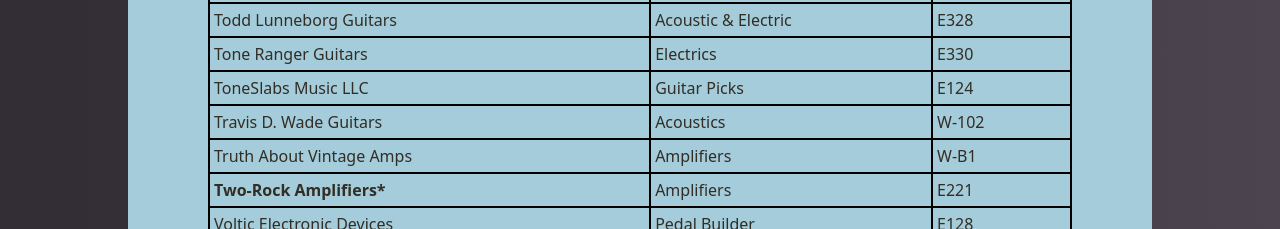
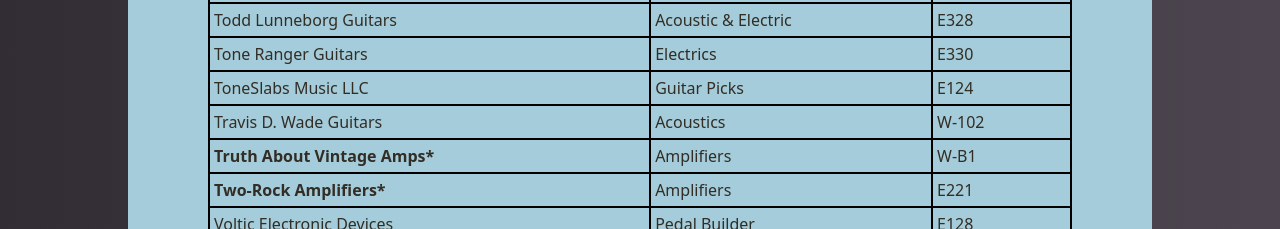
Before and after one commit to oldtownschool/fretboard-summit, a Next.js app: page /luthiers in a window 1280 px wide. Shown: the part 3760-3989 px from the top of the page. Built offline with nearby package versions, Linux system fonts and the light colour scheme.

Commit message:
fixed exhibitor link error

```diff
--- a/app/luthiers/page.js
+++ b/app/luthiers/page.js
@@ -510,7 +510,7 @@ export default function Luthiers() {
                 <td>W-102</td>
               </tr>
               <tr>
-                <td><Link href="http://www.wadeguitar.com/">Truth About Vintage Amps</Link></td>
+                <td class="font-bold"><Link href="https://www.fretboardjournal.com/podcasts/the-truth-about-vintage-amps-big-index-page/">Truth About Vintage Amps*</Link></td>
                 <td>Amplifiers</td>
                 <td>W-B1</td>
               </tr>
```
